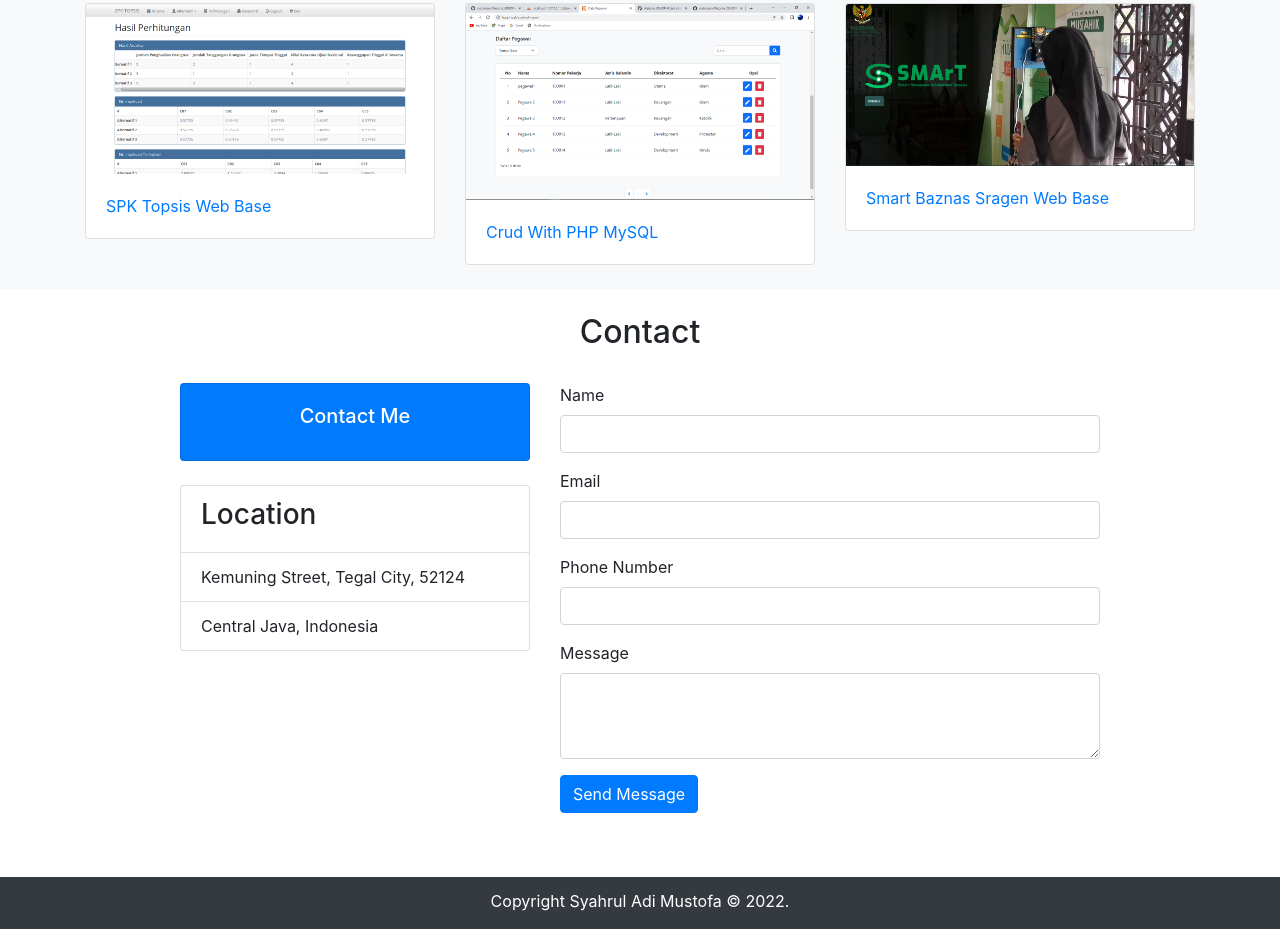
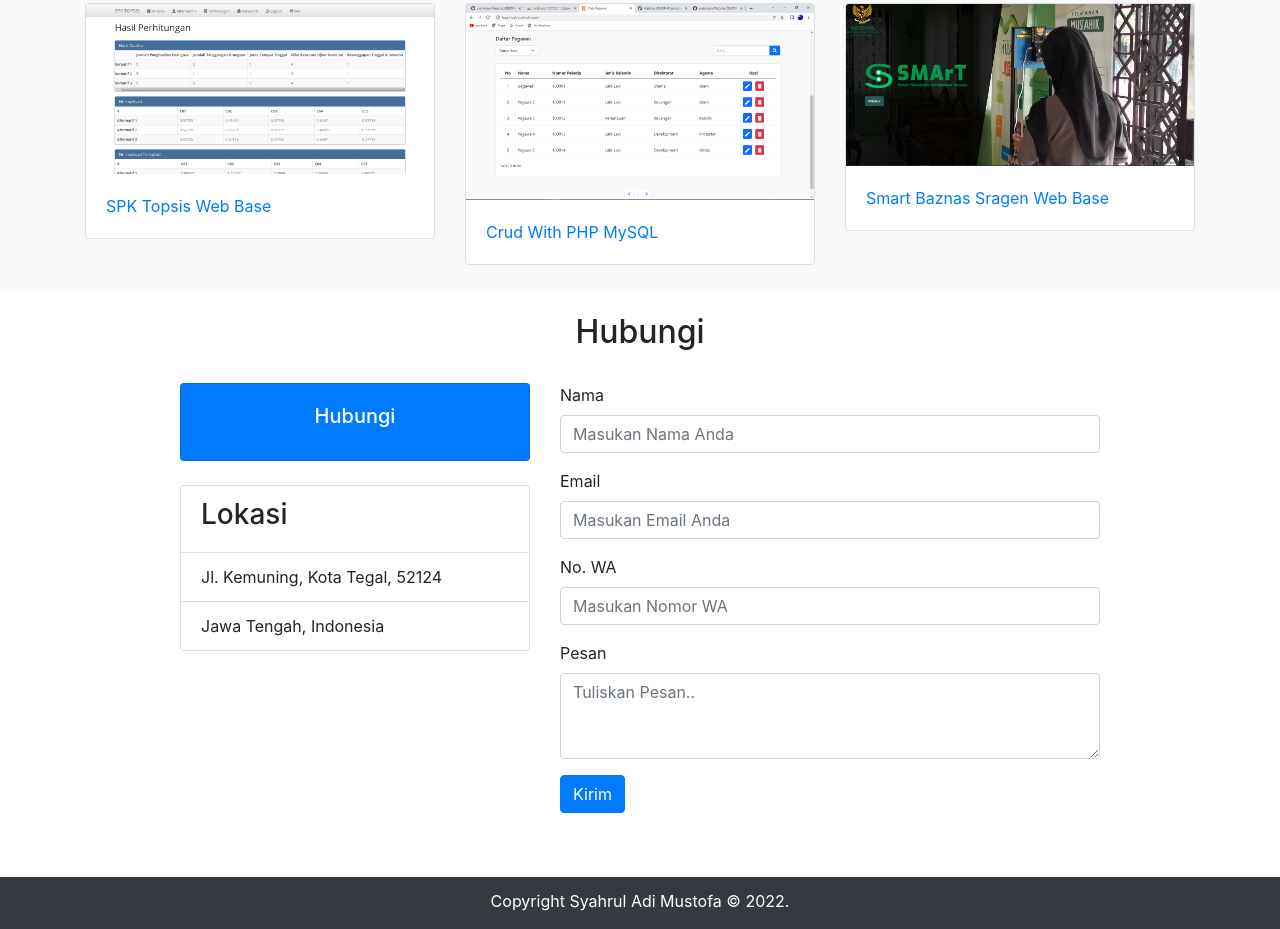
Before and after one commit to syahrulam/syahrulam.github.io, a plain HTML site: page index.html in a window 1280 px wide. Shown: the part 1799-2728 px from the top of the page. Drawn offline with nearby package versions, Linux system fonts and the light colour scheme.

Commit message:
Update index.html

```diff
--- a/index.html
+++ b/index.html
@@ -204,44 +204,44 @@
   <div class="container">
     <div class="row pt-4 mb-4">
       <div class="col text-center">
-        <h2>Contact</h2>
+        <h2>Hubungi</h2>
       </div>
     </div>
     <div class="row justify-content-center">
       <div class="col-lg-4">
         <div class="card bg-primary text-white mb-4 text-center">
           <div class="card-body">
-            <h5 class="card-title">Contact Me</h5>
+            <h5 class="card-title">Hubungi</h5>
           </div>
         </div>
 
         <ul class="list-group mb-4">
-          <li class="list-group-item"><h3>Location</h3></li>
-          <li class="list-group-item">Kemuning Street, Tegal City, 52124</li>
-          <li class="list-group-item">Central Java, Indonesia</li>
+          <li class="list-group-item"><h3>Lokasi</h3></li>
+          <li class="list-group-item">Jl. Kemuning, Kota Tegal, 52124</li>
+          <li class="list-group-item">Jawa Tengah, Indonesia</li>
         </ul>
       </div>
 
       <div class="col-lg-6">
         <form id="contactForm" method="post" action="https://formspree.io/f/mgejazpb" enctype="multipart/form-data">
           <div class="form-group">
-            <label for="nama">Name</label>
-            <input type="text" class="form-control" id="nama" name="nama" required>
+            <label for="nama">Nama</label>
+            <input type="text" class="form-control" id="nama" name="nama" placeholder="Masukan Nama Anda" required>
           </div>
           <div class="form-group">
             <label for="email">Email</label>
-            <input type="email" class="form-control" id="email" name="email" required>
+            <input type="email" class="form-control" id="email" name="email" placeholder="Masukan Email Anda" required>
           </div>
           <div class="form-group">
-            <label for="phone">Phone Number</label>
-            <input type="text" class="form-control" id="phone" name="phone" required>
+            <label for="phone">No. WA</label>
+            <input type="text" class="form-control" id="phone" name="phone" placeholder="Masukan Nomor WA">
           </div>
           <div class="form-group">
-            <label for="message">Message</label>
-            <textarea class="form-control" id="message" name="message" rows="3" required></textarea>
+            <label for="message">Pesan</label>
+            <textarea class="form-control" id="message" name="message" rows="3" placeholder="Tuliskan Pesan.." required></textarea>
           </div>
           <div class="form-group">
-            <button type="submit" class="btn btn-primary">Send Message</button>
+            <button type="submit" class="btn btn-primary">Kirim</button>
           </div>
         </form>
       </div>
```
